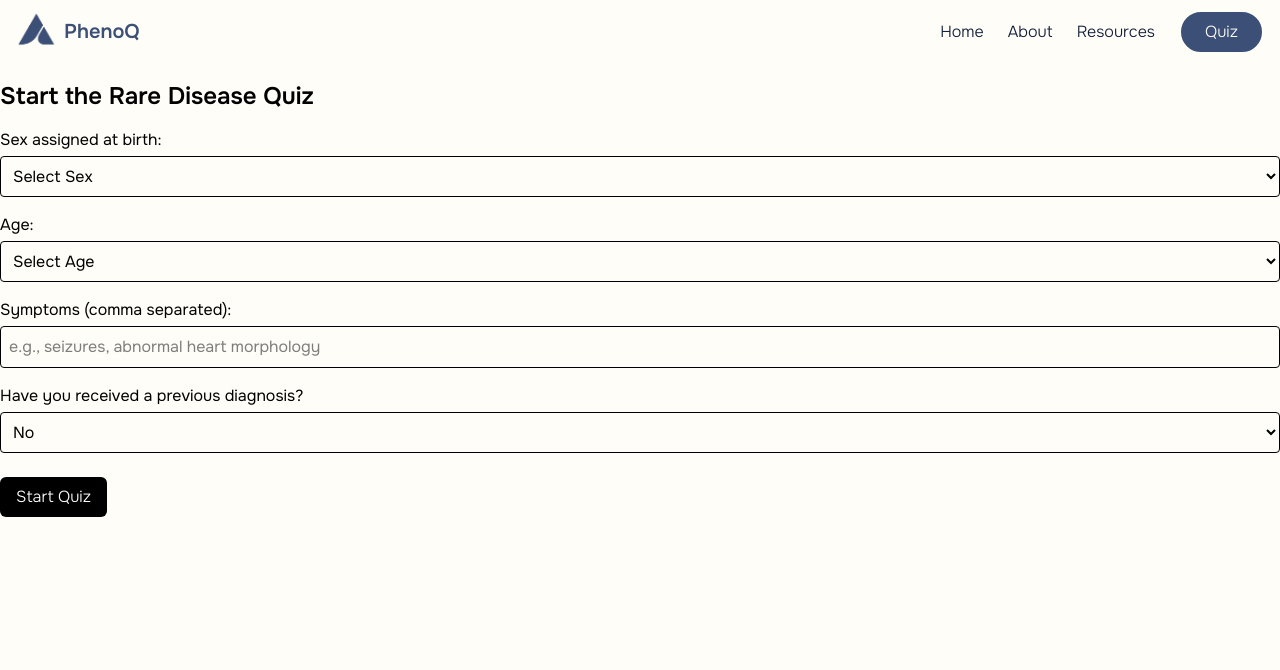
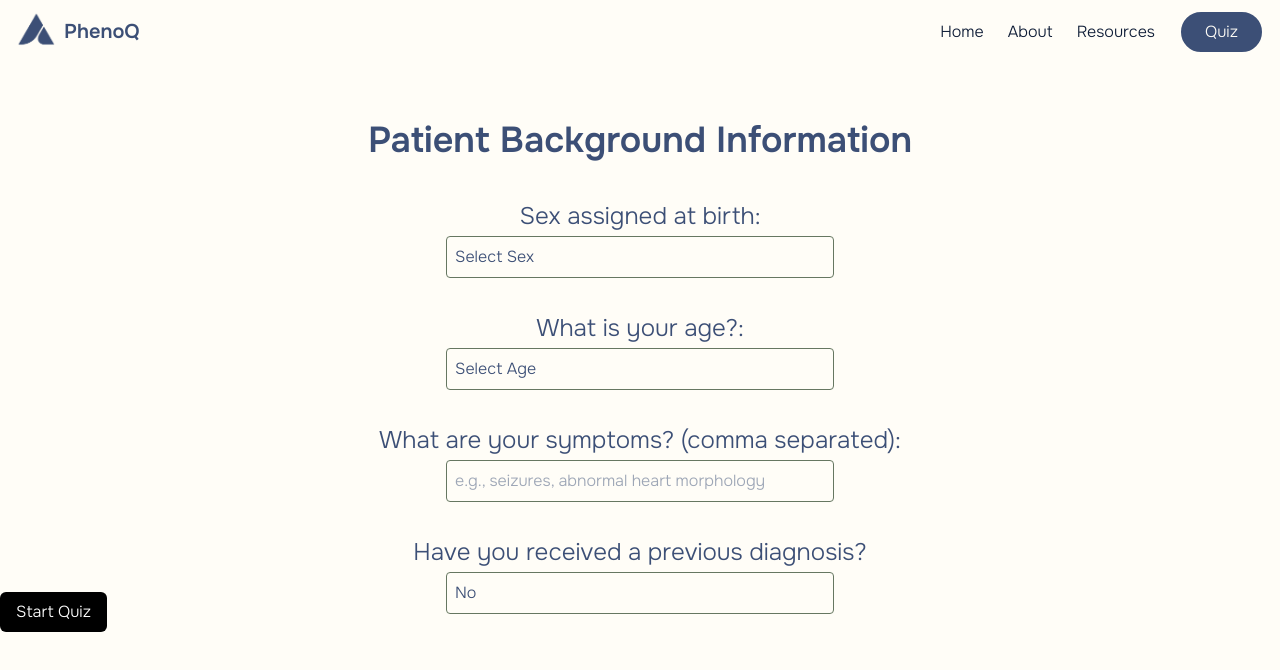
Before and after one commit to NaomiGonz/NAL, a React (Vite) app in the folder web-app/: page /quiz in a window 1280 px wide. Shown: the top 670 px of the page. Built offline with nearby package versions, Linux system fonts and the light colour scheme.

Commit message:
updated the patient background info UI

```diff
--- a/web-app/src/pages/Quiz.jsx
+++ b/web-app/src/pages/Quiz.jsx
@@ -86,15 +86,15 @@ const Quiz = () => {
   if (!hasStarted && !done) {
     return (
       <div className="py-20 bg-ivory">
-        <h2 className="text-2xl font-semibold mb-4">Start the Rare Disease Quiz</h2>
+        <h2 className="text-4xl font-semibold mb-4 mt-10 text-center text-mediumblue">Patient Background Information</h2>
 
         {/* Sex Selection */}
         <div className="mt-4">
-          <label className="block mb-1">Sex assigned at birth:</label>
+          <label className="block mb-1 text-center mt-10 text-2xl font-light text-mediumblue">Sex assigned at birth:</label>
           <select
             value={sex}
             onChange={(e) => setSex(e.target.value)}
-            className="border border-gray-300 rounded p-2 w-full"
+            className="border border-green rounded p-2 w-97 font-light text-mediumblue bg-ivory appearance-none absolute left-1/2 transform -translate-x-1/2"
           >
             <option value="">Select Sex</option>
             <option value="female">Female</option>
@@ -105,11 +105,11 @@ const Quiz = () => {
 
         {/* Age Dropdown */}
         <div className="mt-4">
-          <label className="block mb-1">Age:</label>
+          <label className="block mb-1 text-center mt-20 text-2xl font-light text-mediumblue">What is your age?:</label>
           <select
             value={age}
             onChange={(e) => setAge(e.target.value)}
-            className="border border-gray-300 rounded p-2 w-full"
+            className="border border-green rounded p-2 w-97 font-light text-mediumblue bg-ivory appearance-none absolute left-1/2 transform -translate-x-1/2"
           >
             <option value="">Select Age</option>
             {Array.from({ length: 121 }, (_, i) => (
@@ -120,23 +120,23 @@ const Quiz = () => {
 
         {/* Symptoms Input */}
         <div className="mt-4">
-          <label className="block mb-1">Symptoms (comma separated):</label>
+          <label className="block mb-1 text-center mt-20 text-2xl font-light text-mediumblue">What are your symptoms? (comma separated):</label>
           <input
             type="text"
             value={symptoms}
             onChange={(e) => setSymptoms(e.target.value)}
             placeholder="e.g., seizures, abnormal heart morphology"
-            className="border border-gray-300 rounded p-2 w-full"
+            className="border border-green rounded p-2 w-97 font-light text-mediumblue bg-ivory appearance-none absolute left-1/2 transform -translate-x-1/2"
           />
         </div>
 
         {/* Previous Diagnosis Selection */}
         <div className="mt-4">
-          <label className="block mb-1">Have you received a previous diagnosis?</label>
+          <label className="block mb-1 text-center mt-20 text-2xl font-light text-mediumblue">Have you received a previous diagnosis?</label>
           <select
             value={hasPrevDiagnosis}
             onChange={(e) => setHasPrevDiagnosis(e.target.value)}
-            className="border border-gray-300 rounded p-2 w-full"
+            className="border border-green rounded p-2 w-97 font-light text-mediumblue bg-ivory appearance-none absolute left-1/2 transform -translate-x-1/2"
           >
             <option value="no">No</option>
             <option value="yes">Yes</option>
@@ -146,13 +146,13 @@ const Quiz = () => {
         {/* Previous Diagnosis Input (conditionally rendered) */}
         {hasPrevDiagnosis === "yes" && (
           <div className="mt-4">
-            <label className="block mb-1">Previous Diagnosis:</label>
+            <label className="block mb-1 text-center mt-20 text-2xl font-light text-mediumblue">What was your previous diagnosis?:</label>
             <input
               type="text"
               value={prevDiagnosis}
               onChange={(e) => setPrevDiagnosis(e.target.value)}
               placeholder="e.g., Developmental and epileptic encephalopathy 96"
-              className="border border-gray-300 rounded p-2 w-full"
+              className="border border-green rounded p-2 w-97 font-light text-mediumblue bg-ivory appearance-none absolute left-1/2 transform -translate-x-1/2"
             />
           </div>
         )}
```
